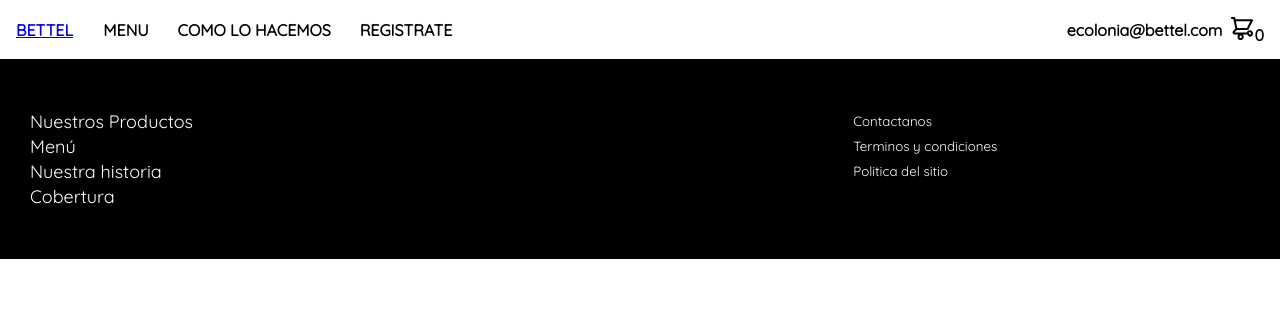
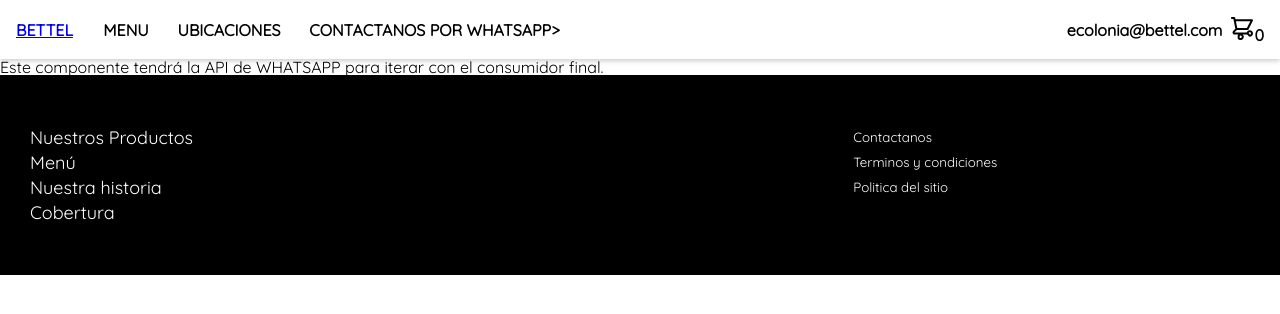
Before and after one commit to Edinsoncolonia99/bettelqa, an Angular app: page /contactanos in a window 1280 px wide. Before the commit this address led to /. Shown: the top 314 px of the page. Built offline with nearby package versions, Linux system fonts and the light colour scheme.

Commit message:
ajuste en contactanos y whatsapp menu

```diff
--- a/src/app/app-routing.module.ts
+++ b/src/app/app-routing.module.ts
@@ -1,8 +1,8 @@
 import { NgModule } from '@angular/core';
 import { RouterModule, Routes } from '@angular/router';
-import { HistoryComponent } from './components/history/history.component';
 import { ProductsComponent } from './components/products/products.component';
 import { ProductDetailComponent } from './components/product-detail/product-detail.component';
+import { ContactanosComponent } from './components/contactanos/contactanos.component';
 
 const routes: Routes = [
   {
@@ -15,8 +15,8 @@ const routes: Routes = [
     component: ProductsComponent
   },
   {
-    path: 'historia',
-    component: HistoryComponent
+    path: 'contactanos',
+    component: ContactanosComponent
   },
   {
     path: 'product/:id',
--- /dev/null
+++ b/src/app/components/contactanos/contactanos.component.html
@@ -0,0 +1,3 @@
+<p>Este componente tendrá la API de
+    WHATSAPP para iterar con el
+consumidor final. </p>
--- /dev/null
+++ b/src/app/components/contactanos/contactanos.component.ts
@@ -0,0 +1,15 @@
+import { Component, OnInit } from '@angular/core';
+
+@Component({
+  selector: 'app-contactanos',
+  templateUrl: './contactanos.component.html',
+  styleUrls: ['./contactanos.component.scss']
+})
+export class ContactanosComponent implements OnInit {
+
+  constructor() { }
+
+  ngOnInit(): void {
+  }
+
+}
--- a/src/app/components/history/history.component.html
+++ /dev/null
@@ -1 +0,0 @@
-<p> Nuestra historia</p>
--- a/src/app/components/history/history.component.ts
+++ /dev/null
@@ -1,15 +0,0 @@
-import { Component, OnInit } from '@angular/core';
-
-@Component({
-  selector: 'app-history',
-  templateUrl: './history.component.html',
-  styleUrls: ['./history.component.scss']
-})
-export class HistoryComponent implements OnInit {
-
-  constructor() { }
-
-  ngOnInit(): void {
-  }
-
-}
--- a/src/app/components/nav/nav.component.html
+++ b/src/app/components/nav/nav.component.html
@@ -21,8 +21,8 @@
     <button class="side-button" (click)="toggleMenu()">Cerrar</button>
     <ul>
       <li><a routerLink="menu" (click)="toggleMenu()">MENU</a></li>
-      <li><a routerLink="historia" (click)="toggleMenu()">COMO LO HACEMOS</a></li>
-      <li><a routerLink="registrate" (click)="toggleMenu()">REGISTRATE</a></li>
+      <li><a routerLink="historia" (click)="toggleMenu()">UBICACIONES</a></li>
+      <li><a routerLink="contactanos" (click)="toggleMenu()">CONTACTANOS POR WHATSAPP></a></li>
     </ul>
   </div>
 </div>
@@ -35,8 +35,8 @@
       </a>
       <ul class="format-nav-1">
         <li><a routerLink="menu">MENU</a></li>
-        <li><a routerLink="historia">COMO LO HACEMOS</a></li>
-        <li><a routerLink="registrate">REGISTRATE</a></li>
+        <li><a routerLink="historia">UBICACIONES</a></li>
+        <li><a routerLink="contactanos">CONTACTANOS POR WHATSAPP></a></li>
       </ul>
     </nav>
     <div class="info">
--- /dev/null
+++ b/src/app/components/ubicaciones/ubicaciones.component.html
@@ -0,0 +1 @@
+<p>ubicaciones works!</p>
--- /dev/null
+++ b/src/app/components/ubicaciones/ubicaciones.component.ts
@@ -0,0 +1,15 @@
+import { Component, OnInit } from '@angular/core';
+
+@Component({
+  selector: 'app-ubicaciones',
+  templateUrl: './ubicaciones.component.html',
+  styleUrls: ['./ubicaciones.component.scss']
+})
+export class UbicacionesComponent implements OnInit {
+
+  constructor() { }
+
+  ngOnInit(): void {
+  }
+
+}
```
Also changed, not shown: src/app/app.module.ts (+5 -3 lines), src/app/components/contactanos/contactanos.component.scss (added), src/app/components/ubicaciones/ubicaciones.component.scss (added), 2 other files (tests, documents, lock files or other folders).
